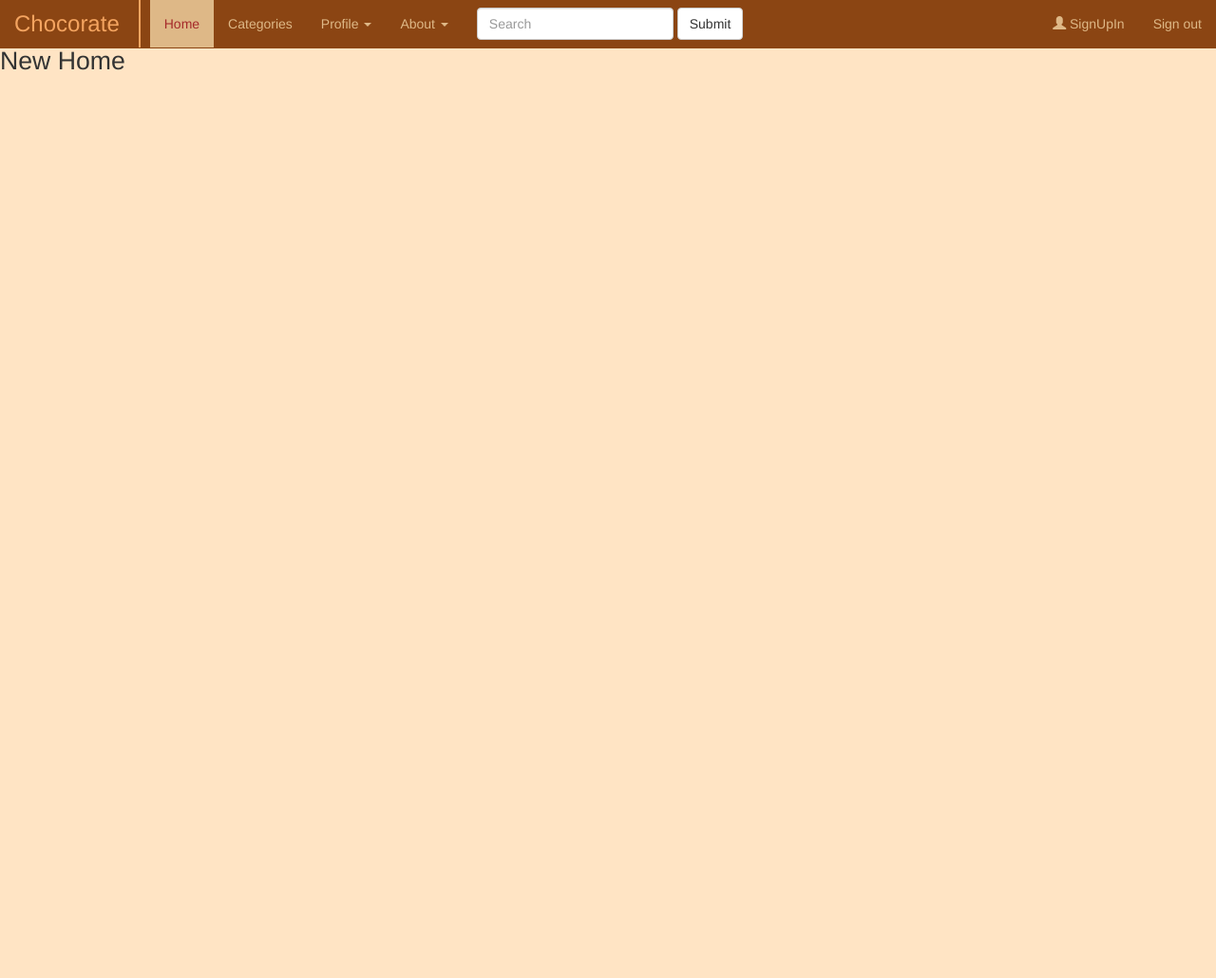
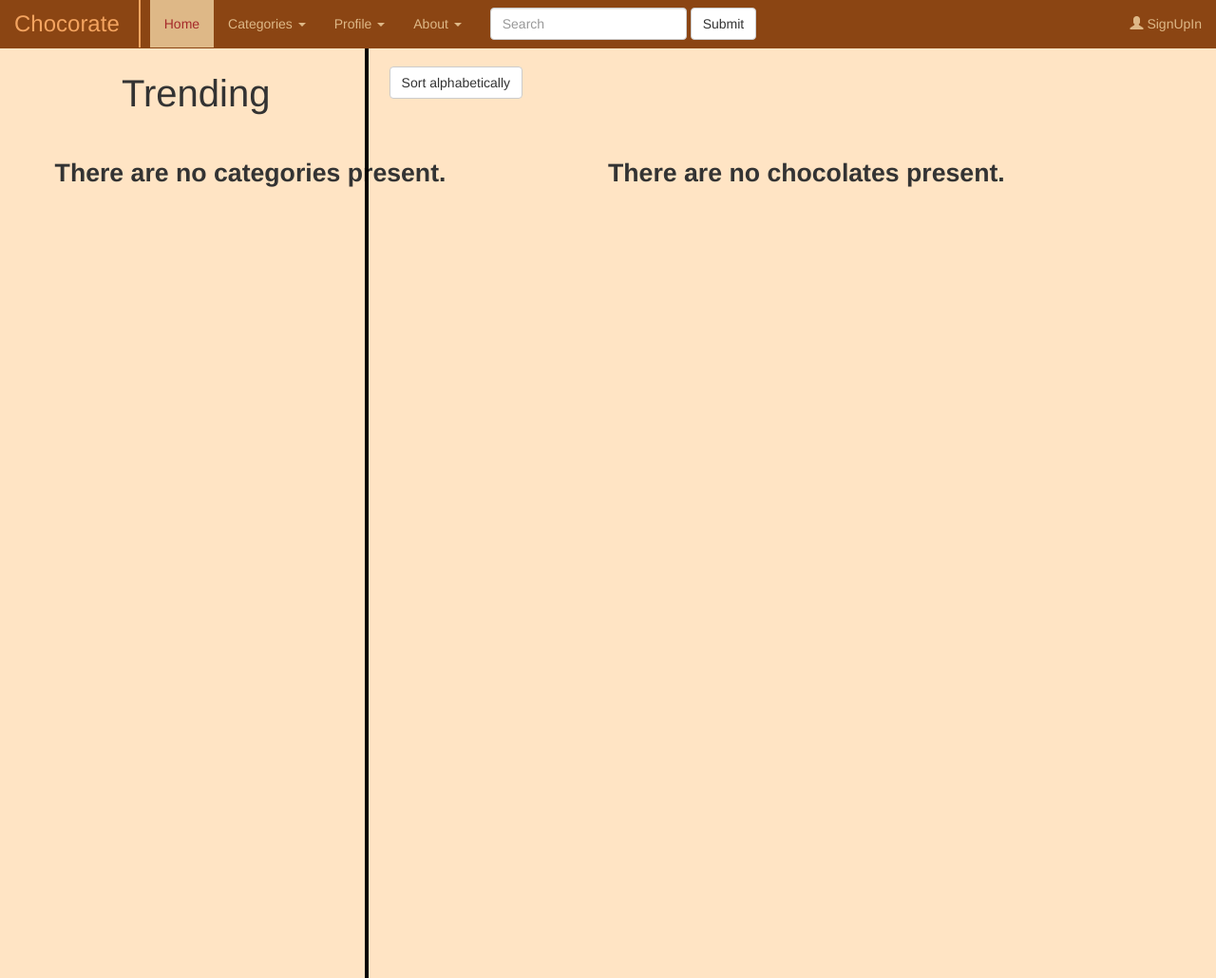
Before and after one commit to Aliceravier/Chocorate, a Django app: page /chocorate/home/ in a window 1280 px wide. Shown: the whole page at 95% size. Before the commit the page ends 74 px from the top, so only its background shows below. Run offline with Django 3.2, Linux system fonts and the light colour scheme; some libraries are stand-ins or nearby versions.

Commit message:
started home html/css

```diff
--- a/chocorate_project/static/css/base.css
+++ b/chocorate_project/static/css/base.css
@@ -64,3 +64,25 @@ a:hover{
 .navbar-inverse .navbar-toggle{
     color: blue;
 }
+
+.navbar-inverse .navbar-toggle:focus, .navbar-inverse .navbar-toggle:hover {
+    background-color: none;
+}
+
+.navbar-inverse .navbar-toggle {
+    border-color: bisque;
+}
+
+.navbar-inverse .navbar-toggle .icon-bar {
+    background-color: bisque;
+}
+
+.push {
+    transition: transform 0.5s;
+    transform: translate(0px, 160px);
+}
+
+.pushUp {
+    transition: transform 0.5s;
+    transform: translate(0px, 30px);
+}
--- /dev/null
+++ b/chocorate_project/static/css/home.css
@@ -0,0 +1,34 @@
+.trending {
+    font-size: 30pt;
+    left: 10%;
+    position: fixed;
+    margin-top: 30pt;
+}
+
+.dividing-line{
+    border-left: 4px solid black;
+    height: 1000px;
+    position: fixed;
+    left: 30%;
+    top:0;
+}
+
+#sort-btn{
+    position: fixed;
+    left: 32%;
+    margin-top: 30pt;
+}
+
+.no-cats{
+    font-size: 20pt;
+    position: fixed;
+    margin-top: 100pt;
+    left: 4.5%;
+}
+
+.no-chocs {
+    font-size: 20pt;
+    position: fixed;
+    margin-top: 100pt;
+    left: 50%;
+}
--- a/chocorate_project/static/js/base.js
+++ b/chocorate_project/static/js/base.js
@@ -2,13 +2,17 @@ $(document).ready(function () {
     // get current URL path and assign 'active' class
     var pathname = window.location.pathname;
     $('.nav > li > a[href="' + pathname + '"]').parent().addClass('active');
-    $(".body-block").css("margin-top", function () {
-        if ($(".navbar-toggle").attr('aria-expanded')=="true") {
-            return "400px";
+
+    /*
+    var icon = document.getElementsByClassName("icon-bars");
+    var pushDown = document.getElementById("body-block");
+    $(icon[0]).click(function () {
+        if ($(pushDown).hasClass("push")) {
+            pushDown.className = "pushUp";
         }
         else {
-            return "50px";
+            pushDown.className = "push";
         }
+    }*/
 
-    })
 })
--- a/chocorate_project/templates/chocorate/base.html
+++ b/chocorate_project/templates/chocorate/base.html
@@ -12,7 +12,9 @@
 				The chocolate rating website
 			{% endblock %}
 		</title>
-		<link rel="stylesheet" type="text/css" href="/static/css/base.css" >
+        {% block css-link %}
+        {% endblock %}
+        <link rel="stylesheet" type="text/css" href="/static/css/base.css">
         <style>
 
         </style>
@@ -22,25 +24,38 @@
 			<div class="container-fluid">
 				<div class="navbar-header">
 					<button type="button" class="navbar-toggle" data-toggle="collapse" data-target="#myNavbar">
+                        <div class="icon-bars">
 						<span class="icon-bar"></span>
 						<span class="icon-bar"></span>
 						<span class="icon-bar"></span>
+                        </div>
 					</button>
                     <div class="navbar-brand">Chocorate</div>
 				</div>
 				<div class="collapse navbar-collapse" id="myNavbar">
 					<ul class="nav navbar-nav" >
 						<li><a href="{% url 'home' %}" id="home">Home</a></li>
-						<li><a href="{% url 'categories' %}">Categories</a></li>
+                        <li class="dropdown">
+                            <a class="dropdown-toggle" data-toggle="dropdown" href="{% url 'categories' %}">
+                                Categories
+                                <span class="caret"></span>
+                            </a>
+                            <ul class="dropdown-menu">
+                                <li><a href="{% url 'categories' %}">Categories page</a></li>
+                            </ul>
+                        </li>
 						<li class="dropdown">
 							<a class="dropdown-toggle" data-toggle="dropdown" href="{% url 'profile' %}">Profile
 							<span class="caret"></span></a>
 							<ul class="dropdown-menu">
                                 <li><a href="{% url 'profile' %}">Profile page</a></li>
-								<li><a href="{% url 'settings' %}">Settings</a></li>
-								<li><a href="{% url 'signUpIn' %}">SignUpIn</a></li>
-								<li><a href="{% url 'addPost' %}">Add a Post</a></li>
-								<li><a href="{% url 'myPost' %}">Your post</a></li>
+                                {% if user.is_authenticated %}
+								    <li><a href="{% url 'settings' %}">Settings</a></li>
+								    <li><a href="{% url 'addPost' %}">Add a Post</a></li>
+								    <li><a href="{% url 'myPost' %}">Your post</a></li>
+                                {% else %}
+                                    <li><a href="{% url 'signUpIn' %}">SignUpIn</a></li>
+                                {% endif %}
 							</ul>
 						</li>
 						<li class="dropdown">
@@ -67,16 +82,13 @@
                             </span> Hey {{username}}!
                         </li>
                         <li>
-                           sign out
+                            <a href="{% url 'signUpIn' %}">
+                                <dpsn></dpsn>Sign out</span>
+                            </a>
                         </li>
                         {% else %}
-
 						    <li><a href="{% url 'signUpIn' %}"><span class="glyphicon glyphicon-user">
 						    </span> SignUpIn </a></li>
-                            <li><a href="{% url 'signUpIn' %}">
-                                <dpsn></dpsn>Sign out</span></a>
-                            </li>
-
                         {% endif %}
 					</ul>
 				</div>
@@ -84,7 +96,7 @@
 
 
 
-		<div class="body-block">
+		<div id="body-block" class="pushUp">
 			{% block body_block %}
 			{% endblock %}
 		</div>
--- a/chocorate_project/templates/chocorate/home.html
+++ b/chocorate_project/templates/chocorate/home.html
@@ -4,6 +4,59 @@
 	Welcome to New Home
 {% endblock %}
 
+{% block css-link %}
+    <link rel="stylesheet" type="text/css" href="/static/css/home.css">
+{% endblock %}
+
 {% block body_block %}
-	<h1 style=" font-size: 20pt;"> New Home </h1>
+<div class="trending">Trending</div>
+<div>
+    {% if categories %}
+    <ul>
+        {% for category in categories %}
+        <li>
+            <a href="{% url 'home' %}">{{ category.name }}</a>
+        </li>
+        {% endfor %}
+    </ul>
+    {% else %}
+    <strong class="no-cats"> There are no categories present. </strong>
+    {% endif %}
+</div>
+<div class="dividing-line"></div>
+<button type="button" class="btn btn-default" id="sort-btn">Sort alphabetically</button>
+<div class="items">
+    {% if chocolates %}
+    <ul>
+        {% for chocolate in chocolates %}
+        <li>
+            <div class="choc-title">
+                chocolate.title
+            </div>
+            <img src=chocolate.image-url alt=chocolate.picture-alt />
+            <li class="dropdown">
+                <a class="dropdown-toggle" data-toggle="dropdown" href="#">
+                    Comments
+                    <span class="caret"></span>
+                </a>
+                <ul class="dropdown-menu">
+                    {% if chocolate.comments %}
+                        {% for comment in chocolate.comments %}
+                        <li>
+                            {{comment.message}}
+                        </li>
+                        {% endfor %}
+                    {% else %}
+                    <strong class="no-comms"> No-one has commented yet </strong>
+                    {% endif %}
+                </ul>
+            </li>
+            <button type="button" class="btn btn-default" id="comm-btn">Add comment</button>
+        </li>
+        {% endfor %}
+    </ul>
+    {% else %}
+        <strong class="no-chocs"> There are no chocolates present. </strong>
+    {% endif %}
+</div>
 {% endblock %}
```
Also changed, not shown: README.md.
